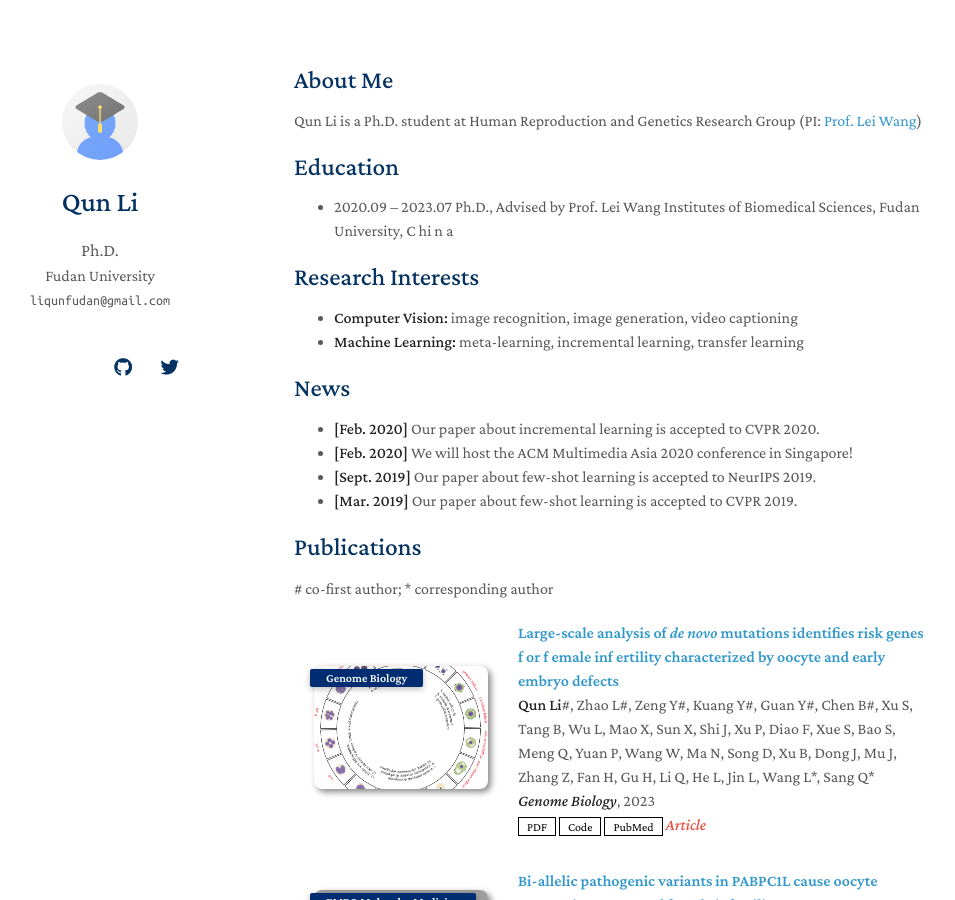
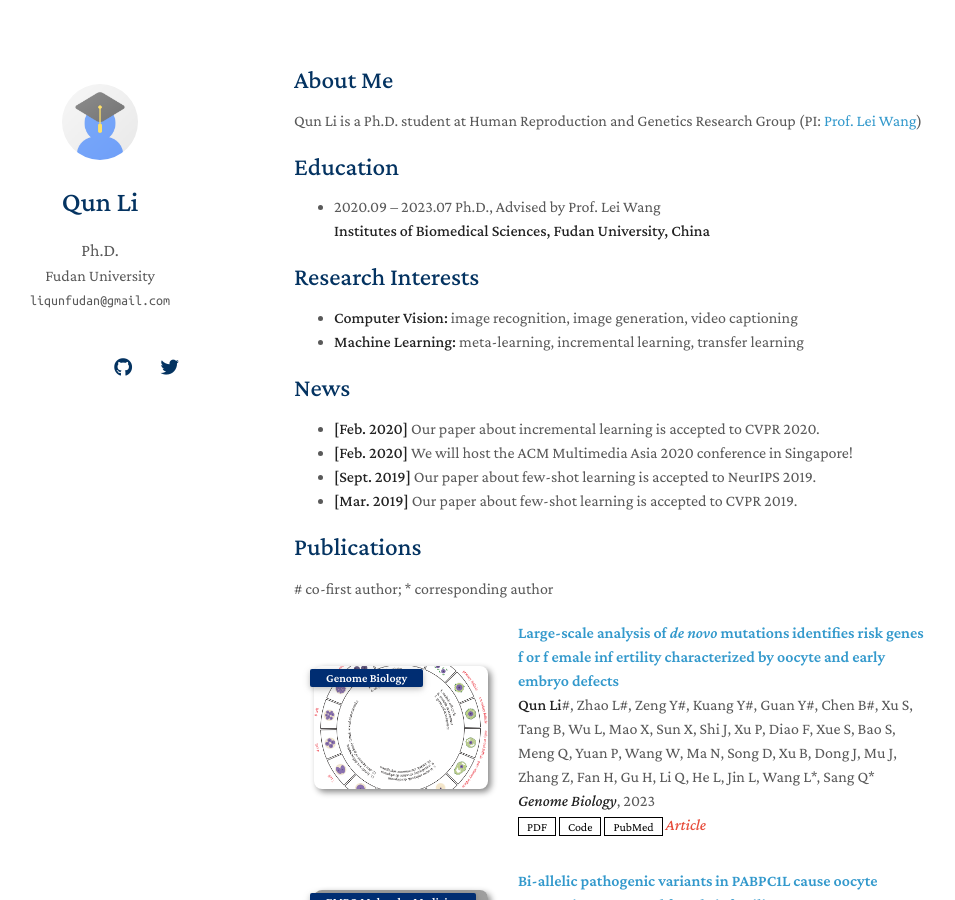
Before and after one commit to liqunbio/liqunbio.github.io, a Jekyll site: the page built from index.md, in a window 1280 px wide and 900 px high. Shown: the whole window, without its empty margins (176-1131 px from the left). Built offline with Jekyll 4.4.1, drawn with Linux system fonts in a browser that asks for light colours; nearby versions of some CDN libraries; a style sheet for code colours, icons or effects is not loaded; our own code applies the rules of GitHub Pages for plain Markdown files; grey boxes are pictures that could not be loaded.

Commit message:
Update index.md

```diff
--- a/index.md
+++ b/index.md
@@ -7,8 +7,8 @@ layout: homepage
 Qun Li is a Ph.D. student at Human Reproduction and Genetics Research Group (PI: [Prof. Lei Wang](https://reprod-genet.fudan.edu.cn/ed/b3/c23195a454067/page.htm))
 
 ## Education
-- 2020.09 – 2023.07    Ph.D., Advised by Prof. Lei Wang
-Institutes of Biomedical Sciences, Fudan University, C hi n a
+- 2020.09 – 2023.07    Ph.D., Advised by Prof. Lei Wang <br>
+**Institutes of Biomedical Sciences, Fudan University, China**
 
 
 ## Research Interests
```
